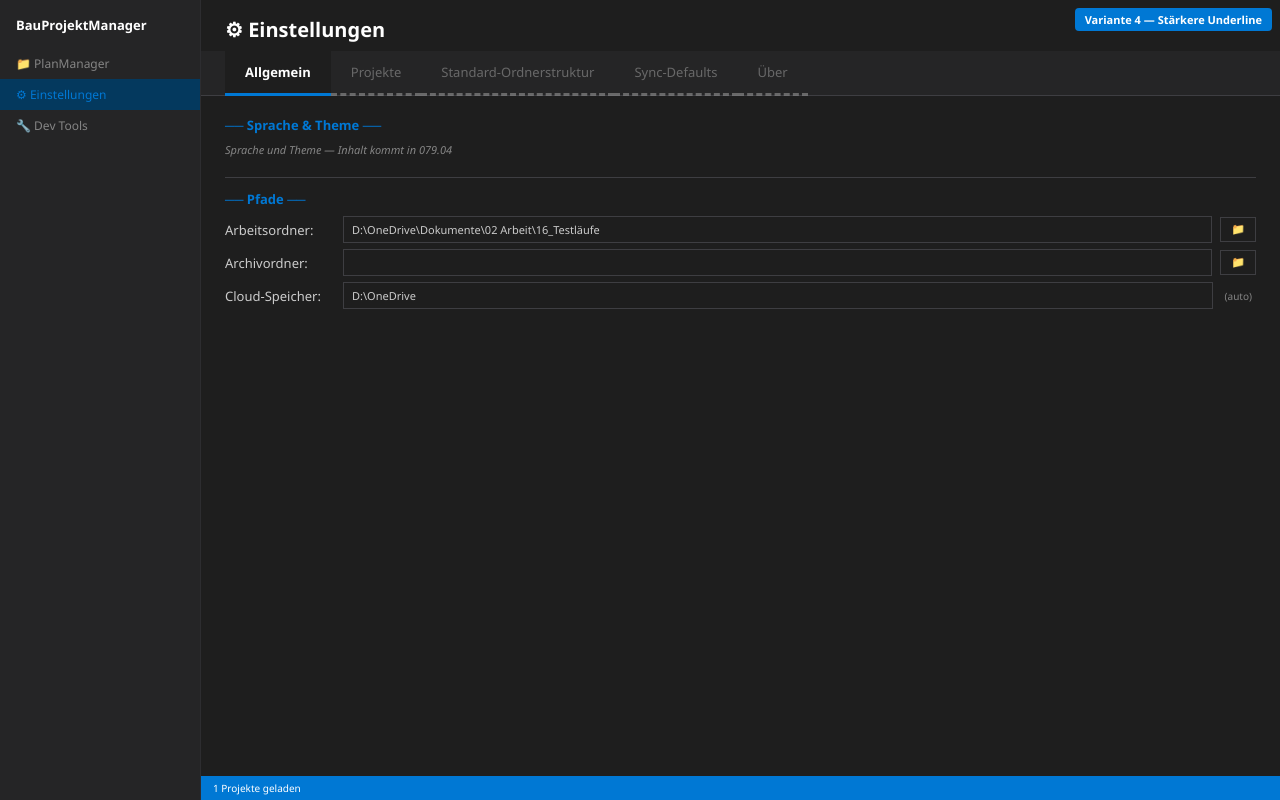
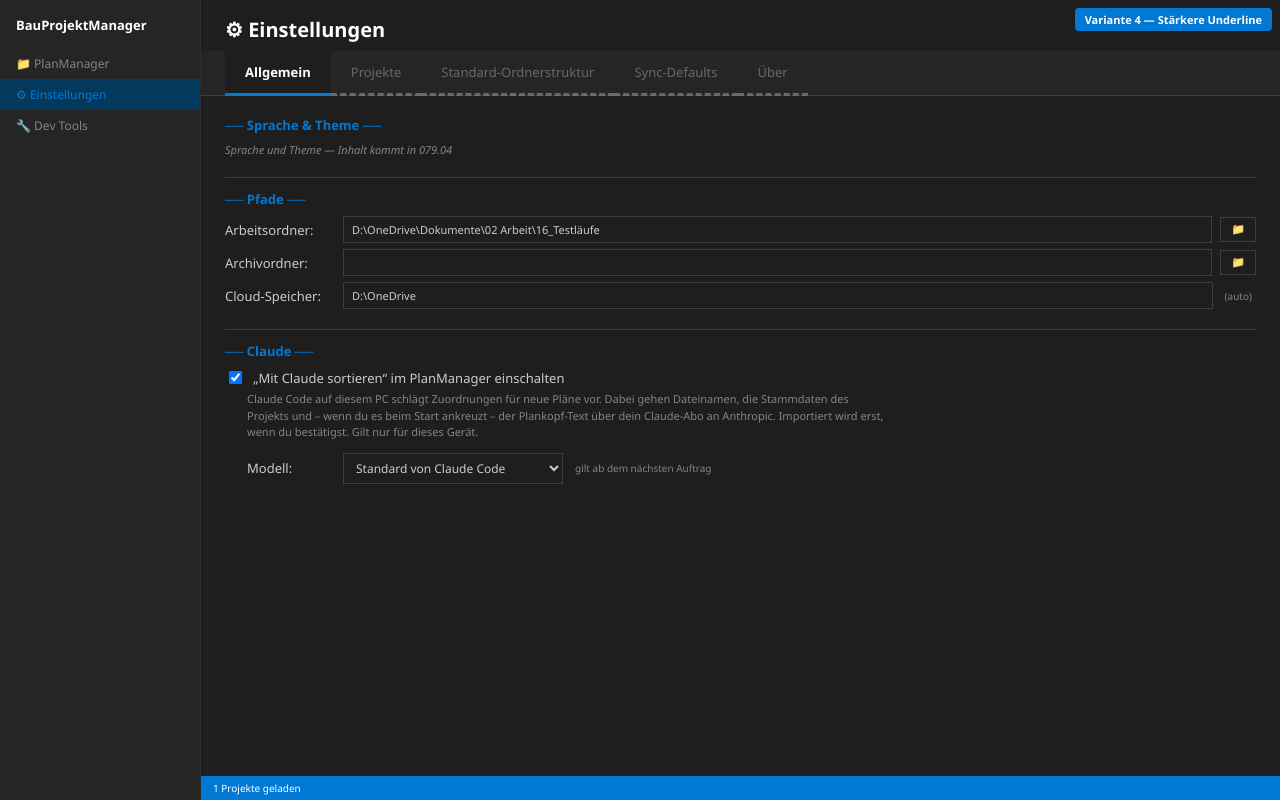
Before and after one commit to herbertschrotter-blip/BauProjektManager, a plain HTML site: page Docs/Mockups/Settings/01_Einstellungen/01_Allgemein.html in a window 1280 px wide. Drawn offline with Linux system fonts and the light colour scheme.

Commit message:
[v0.28.231] Docs, Docs: Mockup 2.1 v0.3 Claude-Modellwahl abgenommen (BPM-131)
Co-Authored-By: Claude Opus 5.5 <noreply@anthropic.com>

```diff
--- a/Docs/Mockups/Settings/01_Einstellungen/01_Allgemein.html
+++ b/Docs/Mockups/Settings/01_Einstellungen/01_Allgemein.html
@@ -67,6 +67,21 @@
         <input class="field-input" value="D:\OneDrive" readonly>
         <div class="field-auto">(auto)</div>
       </div>
+      <!-- Claude (ADR-067): Schalter wie gebaut (v0.28.216) + NEU Modellwahl (BPM-131 E9, Entscheidung Herbert 2026-11-18).
+           Geraete-lokal (device-settings.json, claude.model). "Standard" = kein --model, es gilt die Einstellung von Claude Code. -->
+      <div class="divider" style="margin-top:20px"></div>
+      <div class="sec-title">── Claude ──</div>
+      <label style="display:flex;gap:8px;align-items:center;cursor:pointer"><input type="checkbox" checked onchange="document.getElementById('mdl').disabled=!this.checked"> „Mit Claude sortieren“ im PlanManager einschalten</label>
+      <div class="placeholder" style="font-style:normal;margin:4px 0 12px 22px;max-width:640px;line-height:1.5">Claude Code auf diesem PC schlägt Zuordnungen für neue Pläne vor. Dabei gehen Dateinamen, die Stammdaten des Projekts und – wenn du es beim Start ankreuzt – der Plankopf-Text über dein Claude-Abo an Anthropic. Importiert wird erst, wenn du bestätigst. Gilt nur für dieses Gerät.</div>
+      <div class="field" style="margin-left:22px;grid-template-columns:88px 220px 1fr">
+        <div class="field-label">Modell:</div>
+        <select id="mdl" class="field-input" style="font-size:12px">
+          <option>Standard von Claude Code</option>
+          <option>Sonnet – schneller, sparsamer</option>
+          <option>Opus – gründlicher, langsamer</option>
+        </select>
+        <div class="field-auto">gilt ab dem nächsten Auftrag</div>
+      </div>
     </div>
     <div class="status">1 Projekte geladen</div>
   </div>
```
Also changed, not shown: Docs/Mockups/index.html (+1 -1 lines), Docs/Mockups/seiten.json (+9 -2 lines), 3 other files.
